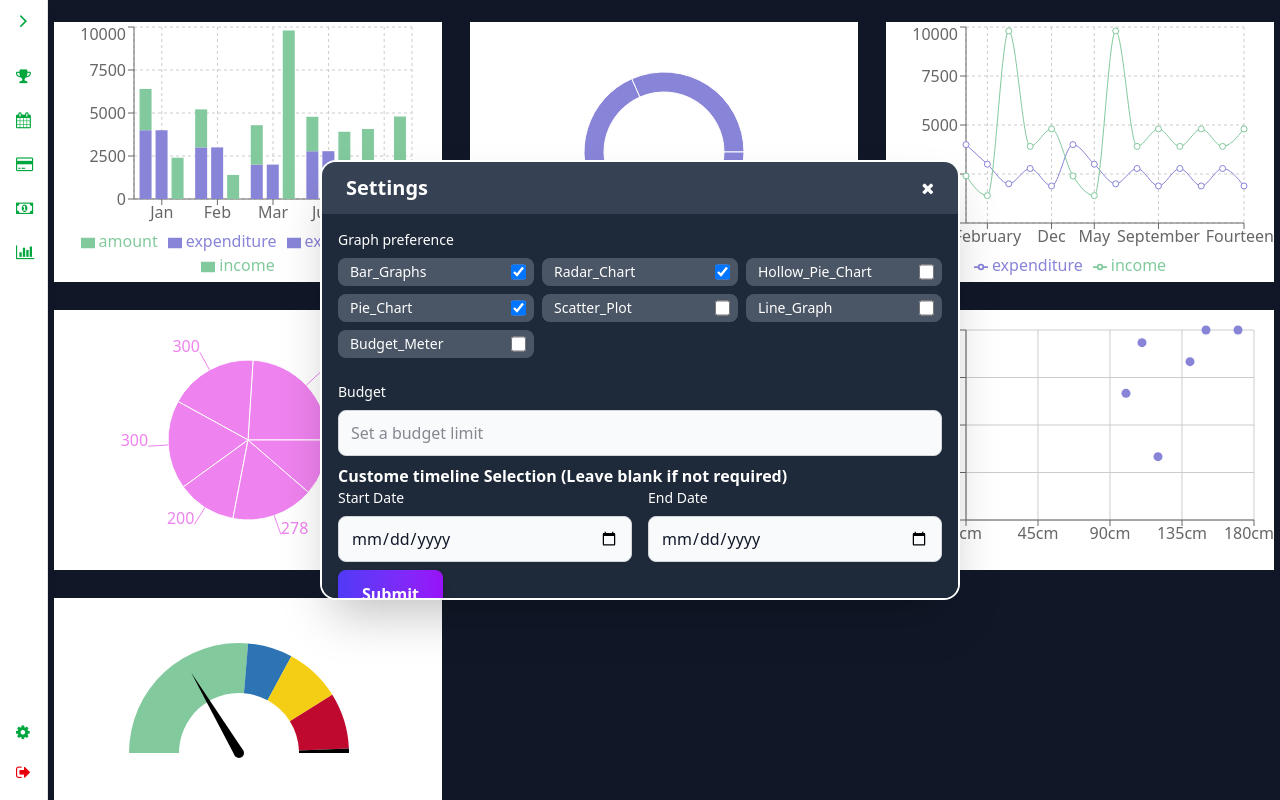
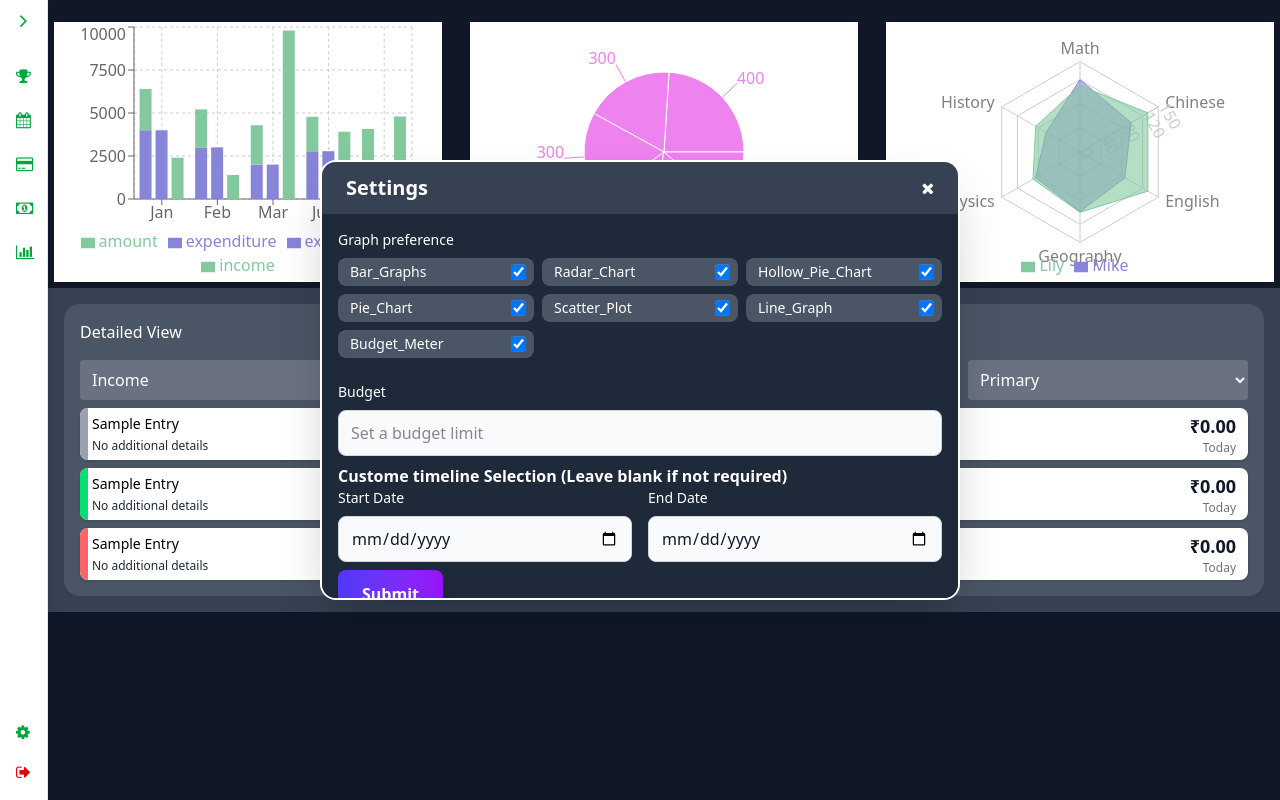
Before and after one commit to ar-rana/Finance-Tracker, a React (Vite) app in the folder client/: page /dashboard in a window 1280 px wide. Both pictures are taken after a click on the button 23 px from the left and 732 px from the top of the page. Shown: the top 800 px of the page. Built offline with nearby package versions, Linux system fonts and the light colour scheme.

Commit message:
added settings functionality

```diff
--- a/client/src/components/charts/BarGraph.tsx
+++ b/client/src/components/charts/BarGraph.tsx
@@ -1,6 +1,6 @@
 import React from 'react';
 import { BarChart, Bar, Rectangle, XAxis, YAxis, CartesianGrid, Tooltip, Legend, ResponsiveContainer } from 'recharts';
-import type { MonthlyChart } from '../../types/GraphData';
+import type { MonthlyChart } from '../../types/APIData';
 
 const data: MonthlyChart[] = [
   {
--- a/client/src/components/modal/SettingsModal.tsx
+++ b/client/src/components/modal/SettingsModal.tsx
@@ -5,6 +5,8 @@ import type { SettingsForm } from "../../types/FormsData";
 import { useAppDispatch, useAppSelector } from "../../hooks/reduxHooks";
 import { getSettingsModalState } from "../../redux/selectors";
 import { toggleSettings } from "../../redux/modalSlice";
+import { allSettings, setGraphs } from "../../redux/settingsSlice";
+import { Graphs } from "../../types/Component";
 
 const SettingsModal: React.FC = () => {
   const dispatch = useAppDispatch();
@@ -14,7 +16,7 @@ const SettingsModal: React.FC = () => {
     start: "",
     end: "",
     budget: "",
-    graphs: ["Bar_Graphs", "Radar_Chart", "Pie_Chart"],
+    graphs: ["Bar_Graphs", "Radar_Chart", "Pie_Chart", "Hollow_Pie_Chart", "Line_Graph", "Scatter_Plot", "Budget_Meter"],
   });
 
   const handleFormData = (e: any): void => {
@@ -23,17 +25,11 @@ const SettingsModal: React.FC = () => {
       ...settings,
       [name]: value,
     });
+    dispatch(allSettings(settings));
+    console.log(settings);
   };
 
-  const graphs = [
-    "Bar_Graphs",
-    "Radar_Chart",
-    "Hollow_Pie_Chart",
-    "Pie_Chart",
-    "Scatter_Plot",
-    "Line_Graph",
-    "Budget_Meter",
-  ];
+  const graphs = Object.values(Graphs);
 
   return (
     <Modal
@@ -65,8 +61,11 @@ const SettingsModal: React.FC = () => {
                 Graph preference
               </label>
               <div className="grid sm:grid-cols-3 grid-cols-1 gap-2 w-full">
-                {graphs.map((graph) => (
-                  <div className="flex w-full items-center justify-between align-middle bg-gray-600 px-2 rounded-lg">
+                {graphs.map((graph, i) => (
+                  <div
+                    key={i}
+                    className="flex w-full items-center justify-between align-middle bg-gray-600 px-2 rounded-lg"
+                  >
                     <label
                       htmlFor={graph}
                       className="py-1 px-1 text-sm font-medium text-white w-full cursor-pointer"
@@ -81,12 +80,14 @@ const SettingsModal: React.FC = () => {
                       checked={settings.graphs.includes(graph)}
                       onChange={(e: any) => {
                         const checked = e.target.checked;
-                        setSettings((prev) => ({
-                          ...prev,
-                          graphs: checked
-                            ? [...prev.graphs, graph]
-                            : prev.graphs.filter((g) => g !== graph),
-                        }));
+                        const newGraphs = checked
+                          ? [...settings.graphs, graph]
+                          : settings.graphs.filter((g) => g !== graph);
+                        setSettings({
+                          ...settings,
+                          graphs: newGraphs,
+                        });
+                        dispatch(setGraphs(newGraphs));
                       }}
                       onSelect={handleFormData}
                       className="w-4 h-4 text-white bg-gray-600 border-gray-300 rounded-md focus:ring-blue-400 focus:ring-1"
@@ -109,7 +110,7 @@ const SettingsModal: React.FC = () => {
                 id="budget"
                 name="budget"
                 type="number"
-                value={""}
+                value={settings.budget}
                 onChange={handleFormData}
                 placeholder="Set a budget limit"
                 className="w-full px-3 py-2.5 rounded-lg bg-gray-50 text-gray-900 border border-gray-300 focus:outline-none focus:ring-2 focus:ring-indigo-500 focus:border-transparent transition"
@@ -132,7 +133,7 @@ const SettingsModal: React.FC = () => {
                 id="start"
                 name="start"
                 type="date"
-                value={""}
+                value={settings.start}
                 onChange={handleFormData}
                 className="w-full px-3 py-2.5 rounded-lg bg-gray-50 text-gray-900 border border-gray-300 focus:outline-none focus:ring-2 focus:ring-indigo-500 focus:border-transparent transition"
               />
@@ -148,7 +149,7 @@ const SettingsModal: React.FC = () => {
                 id="end"
                 name="end"
                 type="date"
-                value={""}
+                value={settings.end}
                 onChange={handleFormData}
                 className="w-full px-3 py-2.5 rounded-lg bg-gray-50 text-gray-900 border border-gray-300 focus:outline-none focus:ring-2 focus:ring-indigo-500 focus:border-transparent transition"
               />
--- a/client/src/pages/DashBoard.tsx
+++ b/client/src/pages/DashBoard.tsx
@@ -1,4 +1,4 @@
-import React, { useRef, useState } from "react";
+import React, { useEffect, useRef } from "react";
 import Navbar from "../components/Navbar";
 import AddExpense from "../components/modal/AddExpense";
 import AddInflow from "../components/modal/AddInflow";
@@ -13,42 +13,70 @@ import DetailView from "../components/infoCards/DetailView";
 import SettingsModal from "../components/modal/SettingsModal";
 import AwardModal from "../components/modal/AwardModal";
 import BudgetMeter from "../components/charts/BudgetMeter";
+import { useAppDispatch, useAppSelector } from "../hooks/reduxHooks";
+import { getAllSettingData } from "../redux/selectors";
+import { Graphs } from "../types/Component";
 
 const DashBoard: React.FC = () => {
   const graphStyleClass = useRef<string>("w-full h-68 bg-transparent flex justify-center align-middle p-1.5");
 
+  const settings = useAppSelector(getAllSettingData);
+
+  useEffect(() => {
+    console.log(settings.graphs.includes(Graphs.barGraph));
+  }, [settings]);
+
+  const settingCheck = (graph: string): boolean => {
+    return settings.graphs.includes(graph);
+  };
+
   return (
     <>
       <Navbar />
-      <div className="min-h-screen bg-gray-900 ml-12 overflow-x-hidden"> {/* ml-12 to accommodate for the navbar*/}
+      <div className="min-h-screen bg-gray-900 ml-12 overflow-x-hidden">
+        {" "}
+        {/* ml-12 to accommodate for the navbar*/}
         <AddExpense />
         <AddInflow />
         <StocksModal />
         <SettingsModal />
         <AwardModal />
-
         <div className="grid grid-cols-1 sm:grid-cols-2 lg:grid-cols-3 gap-4 bg-transparent pt-4">
+          {settingCheck(Graphs.barGraph) && (
             <div className={graphStyleClass.current}>
               <BarGraph />
             </div>
+          )}
+          {settingCheck(Graphs.hollowPieChart) && (
             <div className={graphStyleClass.current}>
               <HollowPieChart />
             </div>
+          )}
+          {settingCheck(Graphs.lineGraph) && (
             <div className={graphStyleClass.current}>
               <LineGraph />
             </div>
+          )}
+          {settingCheck(Graphs.pieChart) && (
             <div className={graphStyleClass.current}>
               <PieGraph />
             </div>
+          )}
+          {settingCheck(Graphs.radarChart) && (
             <div className={graphStyleClass.current}>
               <RadarGraph />
             </div>
+          )}
+          {settingCheck(Graphs.scatterPlot) && (
             <div className={graphStyleClass.current}>
               <ScatterPlot />
             </div>
+          )}
+          {settingCheck(Graphs.budgetMeter) && (
             <div className={graphStyleClass.current}>
               <BudgetMeter />
             </div>
+          )}
         </div>
         <div className="flex flex-col">
           <DetailView />
--- a/client/src/redux/modalSlice.ts
+++ b/client/src/redux/modalSlice.ts
@@ -1,5 +1,5 @@
 import { createSlice, type PayloadAction } from "@reduxjs/toolkit";
-import { Slices, type ReduxModalState } from "../types/SliceData";
+import { Slices, type ReduxModalState } from "../types/ReduxData";
 
 const initialState: ReduxModalState = {
     awardOpen: false,
--- a/client/src/redux/selectors.ts
+++ b/client/src/redux/selectors.ts
@@ -1,5 +1,6 @@
 import type { RootState } from "../store";
-import type { ReduxModalState } from "../types/SliceData";
+import type { SettingsForm } from "../types/FormsData";
+import type { ReduxModalState } from "../types/ReduxData";
 
 export const getAllModalStates = (state: RootState): ReduxModalState => {
     return {
@@ -23,3 +24,5 @@ export const getWarningModalState = (state: RootState) => {
         warning: state.modals.warning,
     }
 };
+
+export const getAllSettingData = (state: RootState): SettingsForm => state.settings.settings;
--- /dev/null
+++ b/client/src/redux/settingsSlice.ts
@@ -0,0 +1,29 @@
+import { createSlice, type PayloadAction } from "@reduxjs/toolkit";
+import { Slices, type ReduxSettingState } from "../types/ReduxData";
+import type { SettingsForm } from "../types/FormsData";
+
+const initialState: ReduxSettingState = {
+  settings: {
+    start: "",
+    end: "",
+    budget: "",
+    graphs: ["Bar_Graphs", "Radar_Chart", "Pie_Chart"],
+  },
+};
+
+export const settingsSlice = createSlice({
+  name: Slices.settings,
+  initialState: initialState,
+  reducers: {
+    allSettings: (state, action: PayloadAction<SettingsForm>) => {
+        state.settings = action.payload;
+    },
+    setGraphs: (state, action: PayloadAction<string[]>) => {
+      state.settings.graphs = action.payload;
+    }
+  },
+});
+
+export const { allSettings, setGraphs } = settingsSlice.actions;
+
+export default settingsSlice.reducer;
--- a/client/src/store.ts
+++ b/client/src/store.ts
@@ -1,8 +1,10 @@
 import { combineReducers, configureStore } from "@reduxjs/toolkit";
-import modalSlice from "./redux/modalSlice";
+import modalReducer from "./redux/modalSlice";
+import settingsReducer from "./redux/settingsSlice";
 
 const rootReducer = combineReducers({
-    modals: modalSlice
+    modals: modalReducer,
+    settings: settingsReducer,
 })
 
 // now my reduxt state will lool like
--- a/client/src/types/Component.ts
+++ b/client/src/types/Component.ts
@@ -15,3 +15,13 @@ export interface WarningState extends ModalState {
 export interface FormButton {
   func: (...args: any[]) => void;
 }
+
+export const Graphs = {
+  barGraph: "Bar_Graphs",
+  radarChart: "Radar_Chart",
+  hollowPieChart: "Hollow_Pie_Chart",
+  pieChart: "Pie_Chart",
+  scatterPlot: "Scatter_Plot",
+  lineGraph: "Line_Graph",
+  budgetMeter: "Budget_Meter",
+};
--- a/client/src/types/SliceData.ts
+++ b/client/src/types/ReduxData.ts
@@ -1,5 +1,8 @@
+import type { SettingsForm } from "./FormsData"
+
 export const Slices = {
     modal: "modal",
+    settings: "settings",
 }
 
 export interface ReduxModalState {
@@ -11,3 +14,7 @@ export interface ReduxModalState {
     warningOpen: boolean,
     warning?: string,
 }
+
+export interface ReduxSettingState {
+    settings: SettingsForm,
+}
```
Also changed, not shown: client/src/types/APIData.ts (renamed from client/src/types/GraphData.ts). Lines whose indentation alone changed are shown as unchanged.
